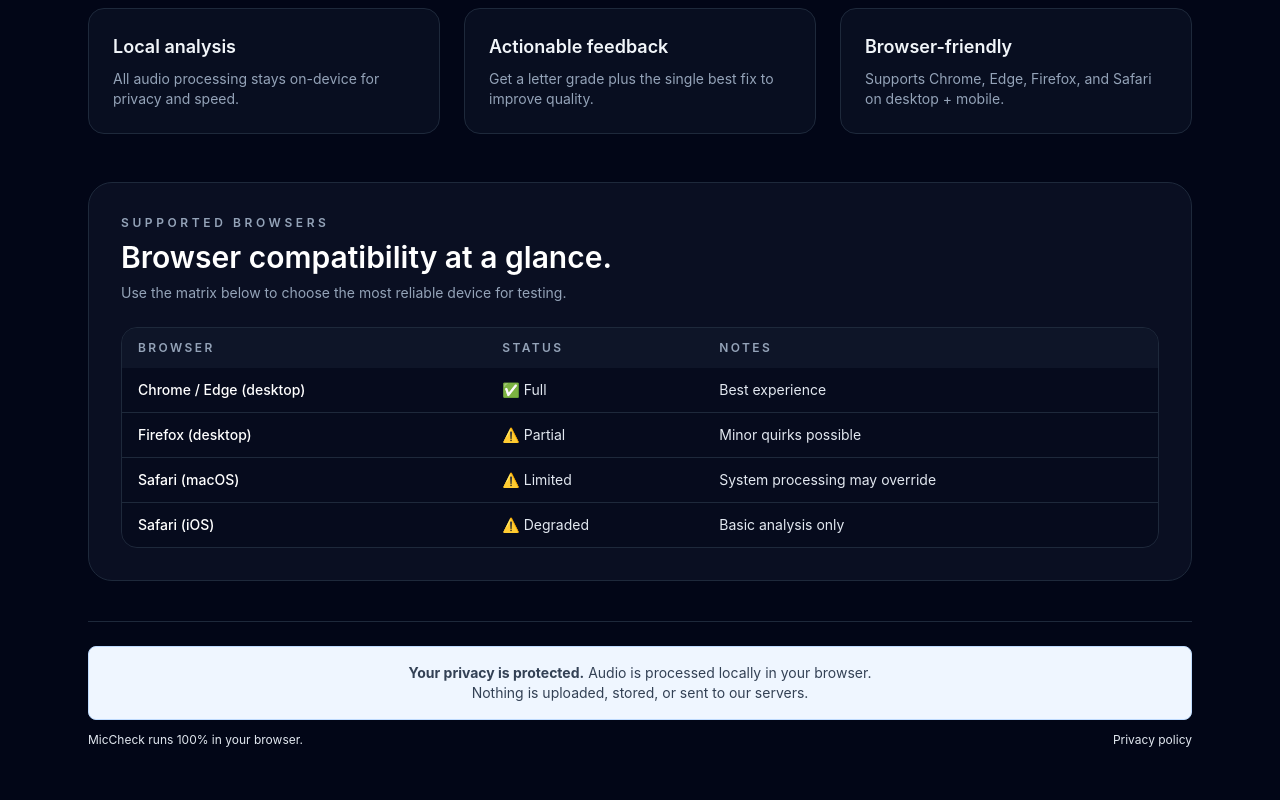
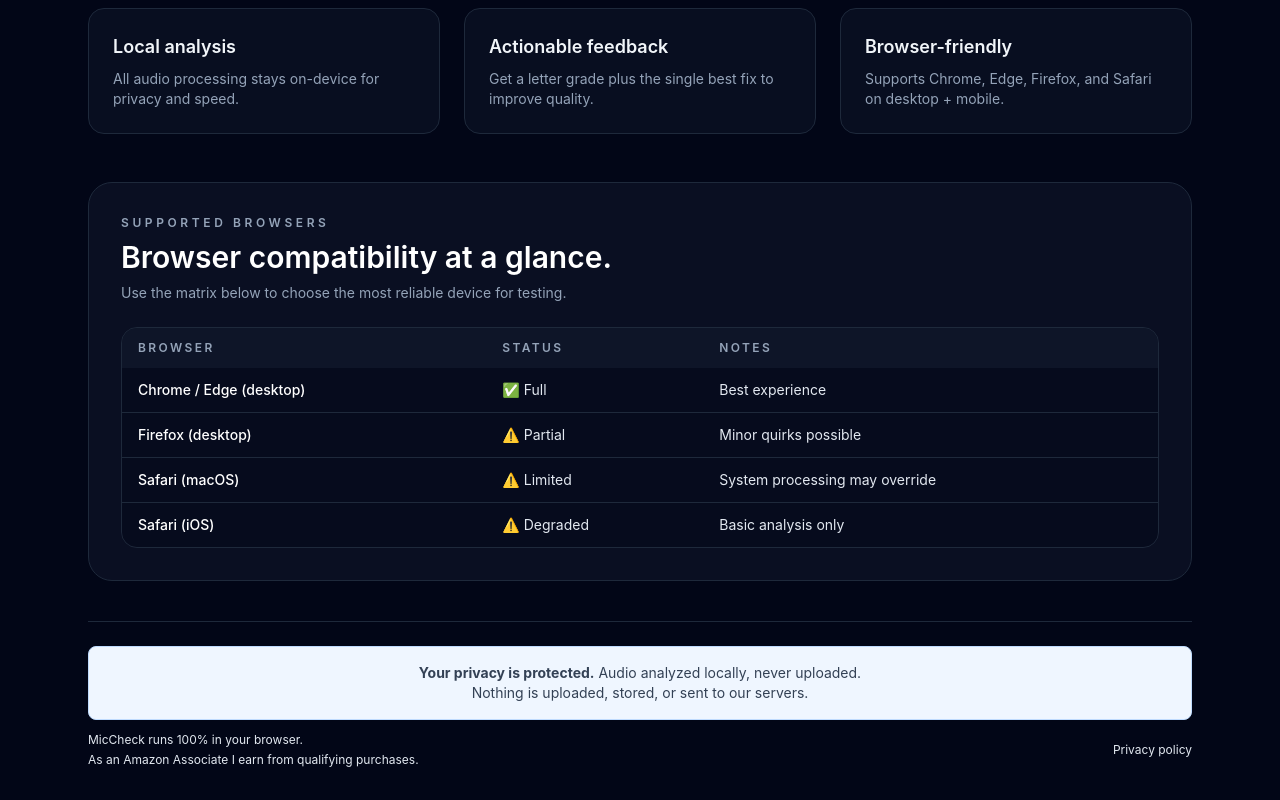
Before and after one commit to abulhawa/miccheck, a Next.js app in the folder apps/web/: page / in a window 1280 px wide. Shown: the part 761-1561 px from the top of the page. Built offline with nearby package versions, Linux system fonts and the light colour scheme.

Commit message:
Add privacy and affiliate footer

```diff
--- a/apps/web/app/layout.tsx
+++ b/apps/web/app/layout.tsx
@@ -1,8 +1,8 @@
 import "./globals.css";
-import Link from "next/link";
 import type { Metadata } from "next";
 import { Analytics } from "@vercel/analytics/react";
 import { SpeedInsights } from "@vercel/speed-insights/next";
+import Footer from "../components/Footer";
 
 export const metadata: Metadata = {
   title: "MicCheck",
@@ -38,18 +38,7 @@ export default function RootLayout({
             </nav>
           </header>
           <main className="flex-1 py-10">{children}</main>
-          <footer className="border-t border-slate-800 pt-6 text-xs text-slate-200">
-            <div className="rounded-lg border border-blue-200 bg-blue-50 p-4 text-center text-sm text-slate-700">
-              <strong>Your privacy is protected.</strong> Audio is processed locally in your browser.
-              <span className="block">Nothing is uploaded, stored, or sent to our servers.</span>
-            </div>
-            <div className="mt-3 flex flex-col gap-2 sm:flex-row sm:items-center sm:justify-between">
-              <span>MicCheck runs 100% in your browser.</span>
-              <Link className="text-slate-200 transition hover:text-white" href="/privacy">
-                Privacy policy
-              </Link>
-            </div>
-          </footer>
+          <Footer />
         </div>
         <Analytics />
         <SpeedInsights />
--- /dev/null
+++ b/apps/web/components/Footer.tsx
@@ -0,0 +1,21 @@
+import Link from "next/link";
+
+export default function Footer() {
+  return (
+    <footer className="border-t border-slate-800 pt-6 text-xs text-slate-200">
+      <div className="rounded-lg border border-blue-200 bg-blue-50 p-4 text-center text-sm text-slate-700">
+        <strong>Your privacy is protected.</strong> Audio analyzed locally, never uploaded.
+        <span className="block">Nothing is uploaded, stored, or sent to our servers.</span>
+      </div>
+      <div className="mt-3 flex flex-col gap-2 sm:flex-row sm:items-center sm:justify-between">
+        <div className="flex flex-col gap-1">
+          <span>MicCheck runs 100% in your browser.</span>
+          <span>As an Amazon Associate I earn from qualifying purchases.</span>
+        </div>
+        <Link className="text-slate-200 transition hover:text-white" href="/privacy">
+          Privacy policy
+        </Link>
+      </div>
+    </footer>
+  );
+}
```
